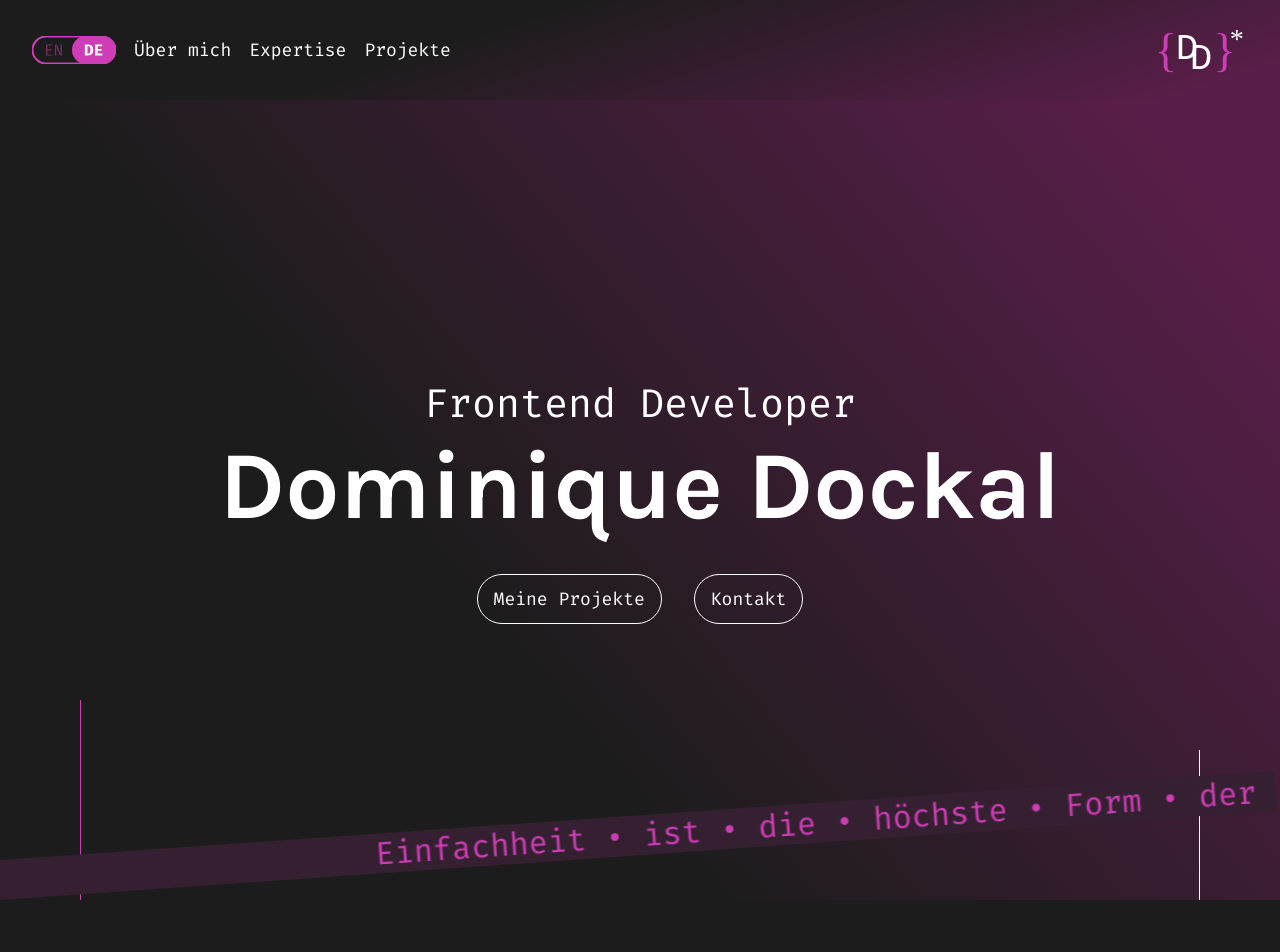
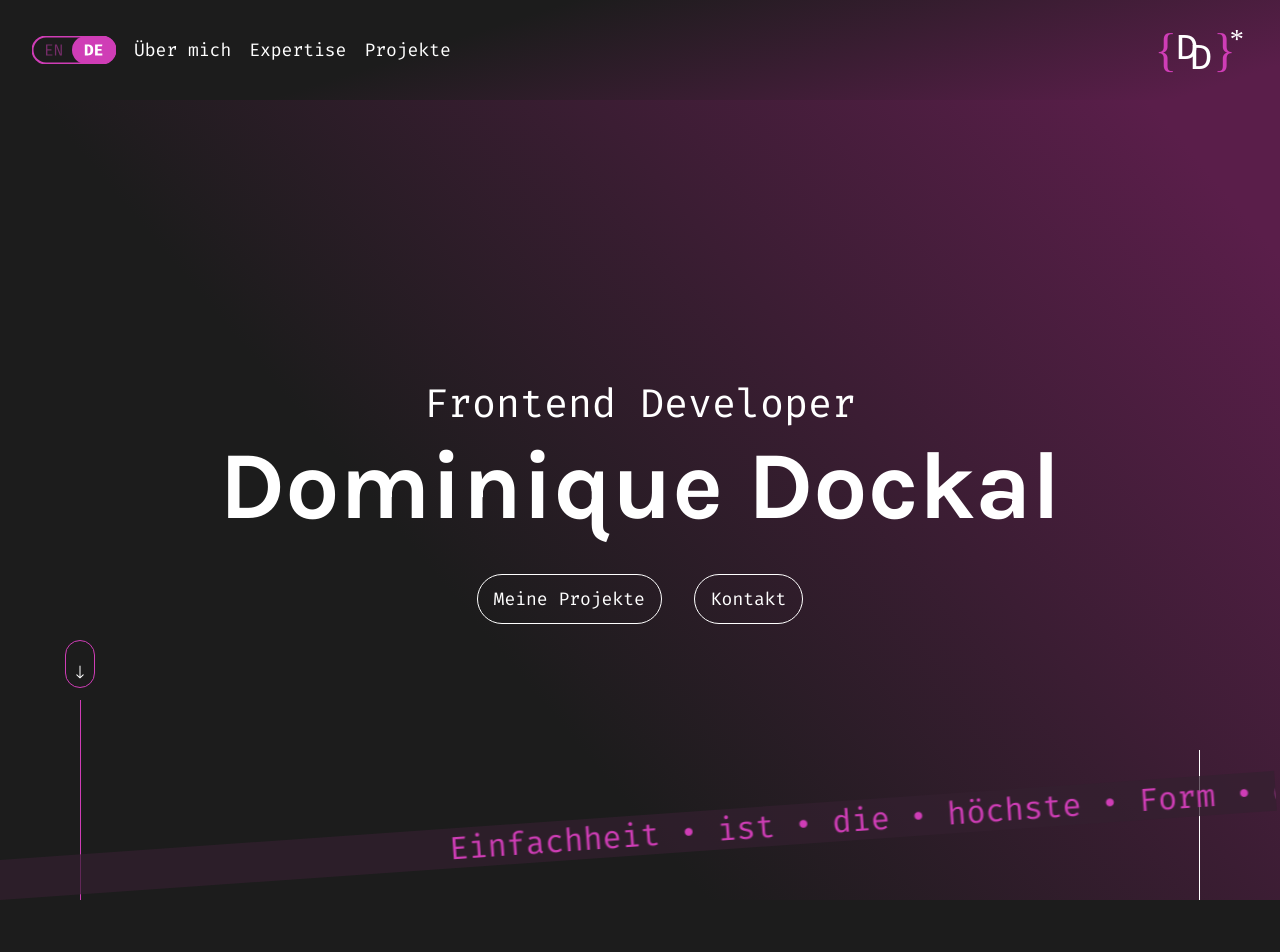
Before and after one commit to DominiqueDockal/Website, an Angular app: page / in a window 1280 px wide. Shown: the top 952 px of the page. Built offline with nearby package versions, Linux system fonts and the light colour scheme.

Commit message:
left line hero

```diff
--- a/src/app/components/main-content/hero/hero.component.html
+++ b/src/app/components/main-content/hero/hero.component.html
@@ -3,6 +3,19 @@
     <div class="lines-container">
         <div class="vertical-line-left"></div>
         <div class="vertical-line-right"></div>
+
+        <svg class="line-end-arrow" width="30" height="48" viewBox="0 0 30 48" fill="none" xmlns="http://www.w3.org/2000/svg">
+            <g clip-path="url(#clip0_3296_4091)">
+            <rect x="0.5" y="0.5" width="29" height="47" rx="14.5" stroke="var(--main-violet)"/>
+            <path d="M15.5 18C15.5 17.7239 15.2761 17.5 15 17.5C14.7239 17.5 14.5 17.7239 14.5 18H15.5ZM14.6464 30.3536C14.8417 30.5488 15.1583 30.5488 15.3536 30.3536L18.5355 27.1716C18.7308 26.9763 18.7308 26.6597 18.5355 26.4645C18.3403 26.2692 18.0237 26.2692 17.8284 26.4645L15 29.2929L12.1716 26.4645C11.9763 26.2692 11.6597 26.2692 11.4645 26.4645C11.2692 26.6597 11.2692 26.9763 11.4645 27.1716L14.6464 30.3536ZM14.5 18V30H15.5V18H14.5Z" fill="white"/>
+            </g>
+            <defs>
+            <clipPath id="clip0_3296_4091">
+            <rect width="30" height="48" fill="white"/>
+            </clipPath>
+            </defs>
+        </svg>
+
     </div>
     <div class="hero-main">
         <p class="title">Frontend Developer</p>
@@ -13,7 +26,6 @@
             </div>
     </div>
 
-
     <div class="strip">
         <div class="strip-text">{{translate('hero.banner')}}</div>
     </div>
--- a/src/app/components/main-content/hero/hero.component.scss
+++ b/src/app/components/main-content/hero/hero.component.scss
@@ -10,13 +10,14 @@ $break-point-font-three: 400px;
   background: var(--gradient-main);
   display: flex;
   align-items: center;
+  justify-content: center;
   position: relative;
 }
 
 .hero-main{
     max-width: 1440px;
     height: 100%;
-    margin: 0 auto;
+    width: 100%;
     padding: 0 var(--padding-main-lr);
     display: flex;
     justify-content: center;
@@ -27,6 +28,36 @@ $break-point-font-three: 400px;
     @media (max-width: $break-point-layout) {
         padding: 0 var(--padding-main-lr-mobile);
     }
+}
+
+.lines-container {
+    position:absolute;
+    bottom: 0;
+    max-width: 1440px;
+    width: 100%;
+    height: 0x;
+    left: 0;
+    right: 0;
+    margin: 0 auto;
+}
+
+.strip {
+  position: absolute;
+  bottom: 0;
+  left: 0;
+  right: 0;
+  width: 100%;
+  max-width: 1440px;
+  height: 40px;
+  background: var(--strip-background);
+  transform-origin: bottom left;
+  transform: rotate(-4deg);
+  overflow: hidden;
+  display: flex;
+  align-items: center;
+  justify-content: center;
+  cursor: pointer;
+  margin: 0 auto;
 }
 
 .button-section{
@@ -41,7 +72,6 @@ $break-point-font-three: 400px;
         flex-direction: column;
         }
 }
-
 
 .name{
     font-size: var(--font-size-name);
@@ -80,24 +110,6 @@ $break-point-font-three: 400px;
         }
 }
 
-.strip {
-  position: absolute;
-  bottom: 0;
-  left: 0;
-  right: 0;
-  width: 100%;
-  max-width: 1440px;
-  height: 40px;
-  background: var(--box-background);
-  transform-origin: bottom left;
-  transform: rotate(-4deg);
-  overflow: hidden;
-  display: flex;
-  align-items: center;
-  cursor: pointer;
-  margin: 0 auto;
-}
-
 .strip-text {
   white-space: nowrap;
   animation: scrollText 15s linear infinite;
@@ -119,14 +131,6 @@ $break-point-font-three: 400px;
     }
 }
 
-.lines-container {
-    position: absolute;
-    bottom: 0;
-    max-width: 1440px;
-    width: 100%;
-    height: 100%;
-}
-
 .vertical-line-left {
     position: absolute;
     left: var(--stripe-lr);
@@ -140,6 +144,18 @@ $break-point-font-three: 400px;
     }
 }
 
+.line-end-arrow {
+    position: absolute;
+    left: var(--stripe-lr);
+    top: -260px;
+    transform: translateX(-50%);
+
+    @media (max-width: $break-point-layout) {
+        left: var(--stripe-lr-mobile);
+    }
+}
+
+
 .vertical-line-right {
     position: absolute;
     right: var(--stripe-lr);
@@ -152,3 +168,17 @@ $break-point-font-three: 400px;
         right: var(--stripe-lr-mobile);
     }
 }
+
+.line-end-arrow path {
+    animation: arrowBounce var(--animation) ease-in-out infinite;
+    transform-origin: center;
+}
+
+@keyframes arrowBounce {
+    0%, 100% {
+        transform: translateY(0px);
+    }
+    50% {
+        transform: translateY(8px);
+    }
+}
--- a/src/styles.scss
+++ b/src/styles.scss
@@ -3,6 +3,7 @@
   --main-violet: #CF3DB6;
   --main-violet-dark: #5A1E4A;
   --box-background:#342030;
+  --strip-background: rgba(52, 32, 48, 0.7);
   --white: white;
   --overlay: rgba(0, 0, 0, 0.5);
   --gradient-main: linear-gradient(50deg, var(--main-grey) 36.26%, var(--main-violet-dark) 93.28%);
```
